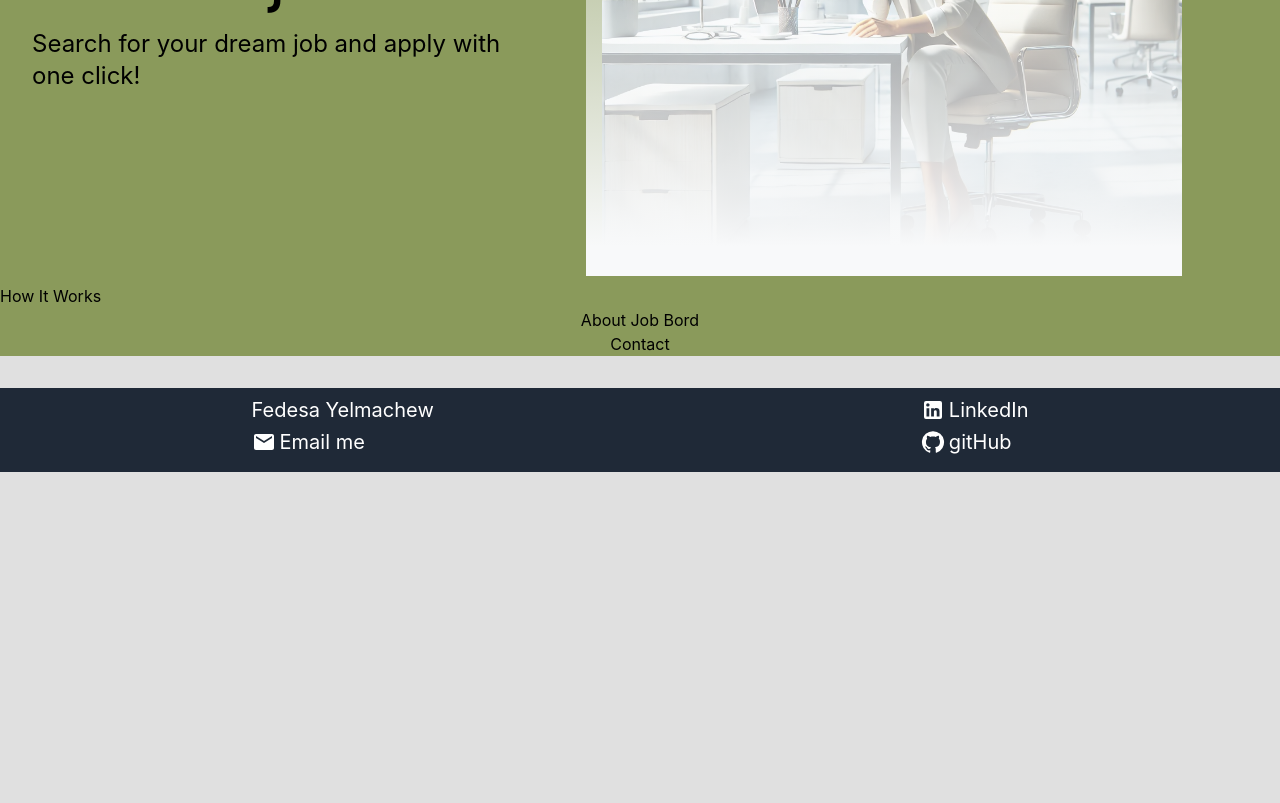
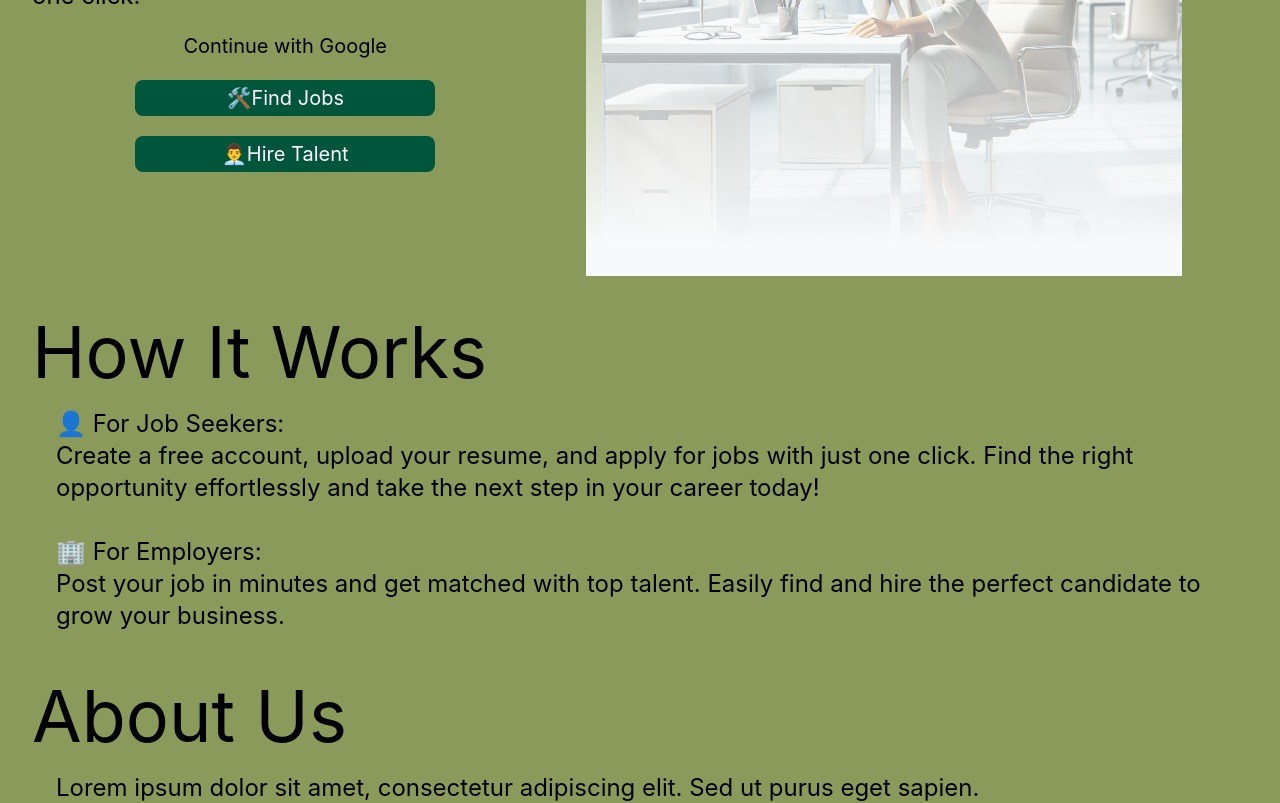
Before and after one commit to fedhako7/Job-Bord, a React (Vite) app in the folder Job Bord/frontend/job-board/: page /landing in a window 1280 px wide. Shown: the part 400-1203 px from the top of the page. Before the commit the page ends 872 px from the top, so only its background shows below. Built offline with nearby package versions, Linux system fonts and the light colour scheme; no server answers.

Commit message:
Finished hero buttons and How it works

```diff
--- a/Job Bord/frontend/job-board/src/components/home/Home.jsx
+++ b/Job Bord/frontend/job-board/src/components/home/Home.jsx
@@ -1,5 +1,4 @@
 import React, { useEffect, useState } from 'react'
-import JobList from '../job/JobList'
 import JobCard from '../job/JobCard'
 import axiosInstance from '../../axios/Axios'
 
@@ -67,8 +66,8 @@ function Home() {
   }, [])
 
 return (
-    <div>
-      <div className='flex w-5/6 ml-auto mr-auto mt-5 font-semibold lg:w-3/4 lg:mt-14'>
+    <div className=' pb-8'>
+      <div className='flex w-5/6 ml-auto mr-auto pt-4 font-semibold lg:w-3/4 lg:mt-14'>
         <p className='w-full text-left text-xl underline'>{role.toLocaleUpperCase()}</p>
         <p className='w-full text-right text-xl text-pink-800'>Welcome {fname}!</p>
       </div>
--- a/Job Bord/frontend/job-board/src/components/layout/Layout.jsx
+++ b/Job Bord/frontend/job-board/src/components/layout/Layout.jsx
@@ -16,7 +16,7 @@ function Landing({ children }) {
       </div>
 
       {/* Footer */}
-      <div className="mt-8">
+      <div>
         <Footer />
       </div>
     </div>
--- /dev/null
+++ b/Job Bord/frontend/job-board/src/pages/landing/Buttons.jsx
@@ -0,0 +1,14 @@
+import React from 'react'
+
+function buttons({ buttonName }) {
+  return (
+    <div className="flex mt-5 justify-center">
+      <button className="bg-[#00563B] h-8 px-6 w-full max-w-[250px] text-white rounded-lg  truncate md:max-w-[300px] sm:h-9 text-sm sm:text-base md:text-lg xl:text-xl ">
+        {buttonName}
+      </button>
+    </div>
+
+  )
+}
+
+export default buttons
--- a/Job Bord/frontend/job-board/src/pages/landing/Landing.jsx
+++ b/Job Bord/frontend/job-board/src/pages/landing/Landing.jsx
@@ -1,53 +1,80 @@
-import React from 'react'
+import React, { Component } from 'react'
 import hero_image from '../../assets/hero_image.webp'
+import { sectionTexts } from './sectionTexts'
+import Buttons from './buttons'
 
 function Landing() {
   return (
     <section className={` bg-[#8A9A5B] w-full `}>
+
       {/* Hero Section */}
       <section className={` flex flex-col justify-around items-center md:flex-row `}>
-
         <div className={` flex-grow m-4 p-4`}>
           <h1 className='flex flex-grow text-7xl mb-3 xl:mb-5 '>Find your dream job!</h1>
           <p className=' flex flex-grow text-lg xl:text-2xl'>
             Search for your dream job and apply with one click!
           </p>
-          {/* Search Input field here */}
+
+          <div className=' xl:textxl'>
+            <p className=' text-center  mt-5 text-sm sm:text-base md:text-lg xl:text-xl'>Continue with Google</p>
+            <div>
+              <Buttons buttonName={` 🛠️Find Jobs`} />
+              <Buttons buttonName={` 👨‍💼Hire Talent`} />
+            </div>
+          </div>
         </div>
 
         <div className="flex relative">
           <img
             src={hero_image}
-            className="w-[84%] max-w-[950px] m-4 pl-4 self-center object-cover"
+            className=" w-[84%] max-w-[950px] m-4 pl-4 self-center object-cover"
           />
           <div className="w-[84%] m-4 mb-2 pl-4 absolute inset-0 bg-gradient-to-b from-transparent to-[#f8f9fa] to-95%">
           </div>
         </div>
       </section>
 
+      {/* Search Section */}
+      <section> </section>
+
+      {/* Featured Jobs */}
+      <section></section>
+
       {/* How it works */}
       <section>
-        <div>
-          How It Works
-        </div>
+        <SectionsText section={sectionTexts.howItWorks} />
       </section>
 
+      {/* CTO */}
+      <section> </section>
+
+      {/* Feedback */}
+      <section> </section>
+
+      {/* Remove the following sections: */}
       {/* About Section */}
-      <section className='flex flex-col justify-center items-center'>
-        <div>
-          <h1>About Job Bord</h1>
-        </div>
+      <section className='flex justify-center itemscenter'>
+        <SectionsText section={sectionTexts?.about} />
       </section>
 
       {/* Contact Section */}
-      <section className='flex flex-col justify-center items-center'>
-        <div>
-          <h1>Contact</h1>
-        </div>
+      <section>
+        <SectionsText section={sectionTexts?.contact} />
       </section>
-
     </section>
   )
 }
 
 export default Landing
+
+// Section Component
+const SectionsText = ({ section }) => {
+  return (
+    <div className={` flex-grow ml-4 mt-4 p-4 text-center `}>
+      <h1 className='flex flex-grow text-7xl mb-3 xl:mb-5 '> {section?.title} </h1>
+      <p className=' flex flex-grow text-start text-lg xl:text-2xl whitespace-pre-line md:pl-6 pmd:pr-6'>
+        {section?.text}
+      </p>
+    </div>
+  )
+}
--- /dev/null
+++ b/Job Bord/frontend/job-board/src/pages/landing/sectionTexts.js
@@ -0,0 +1,23 @@
+export const sectionTexts = {
+  hero: {
+    title: 'Find your dream job!',
+    text: 'Search for your dream job and apply with one click!'
+  },
+  howItWorks: {
+    title: 'How It Works',
+    text: `👤 For Job Seekers:
+Create a free account, upload your resume, and apply for jobs with just one click. Find the right opportunity effortlessly and take the next step in your career today!
+
+🏢 For Employers:
+Post your job in minutes and get matched with top talent. Easily find and hire the perfect candidate to grow your business.`
+  },
+  about: {
+    title: 'About Us',
+    text: 'Lorem ipsum dolor sit amet, consectetur adipiscing elit. Sed ut purus eget sapien.'
+  },
+  contact: {
+    title: 'Contact Us',
+    text: 'Lorem ipsum dolor sit amet, consectetur adipiscing elit. Sed ut purus eget sapien.'
+  }
+
+}
```
Also changed, not shown: Job Bord/frontend/job-board/src/pages/landing/Landing.module.css (deleted, +0 -14 lines), Job Bord/frontend/job-board/src/components/application/ApplicationCard.jsx (line endings or trailing spaces), 1 other file (tests, documents, lock files or other folders).
